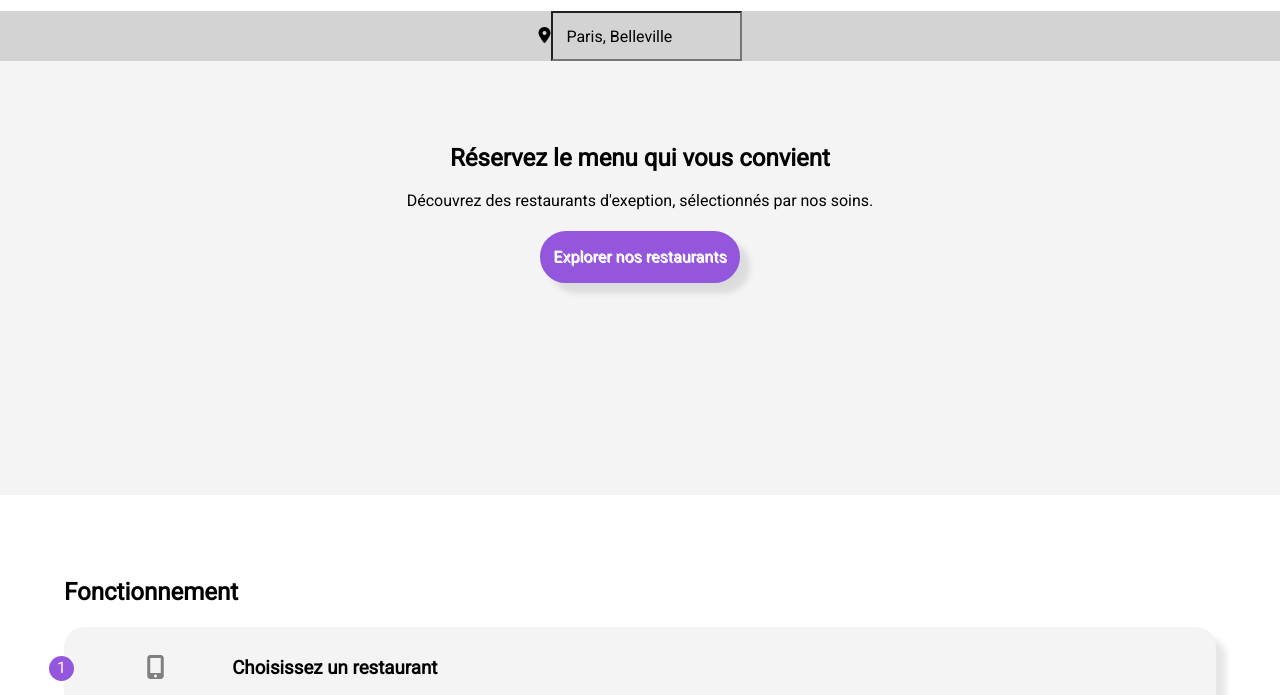
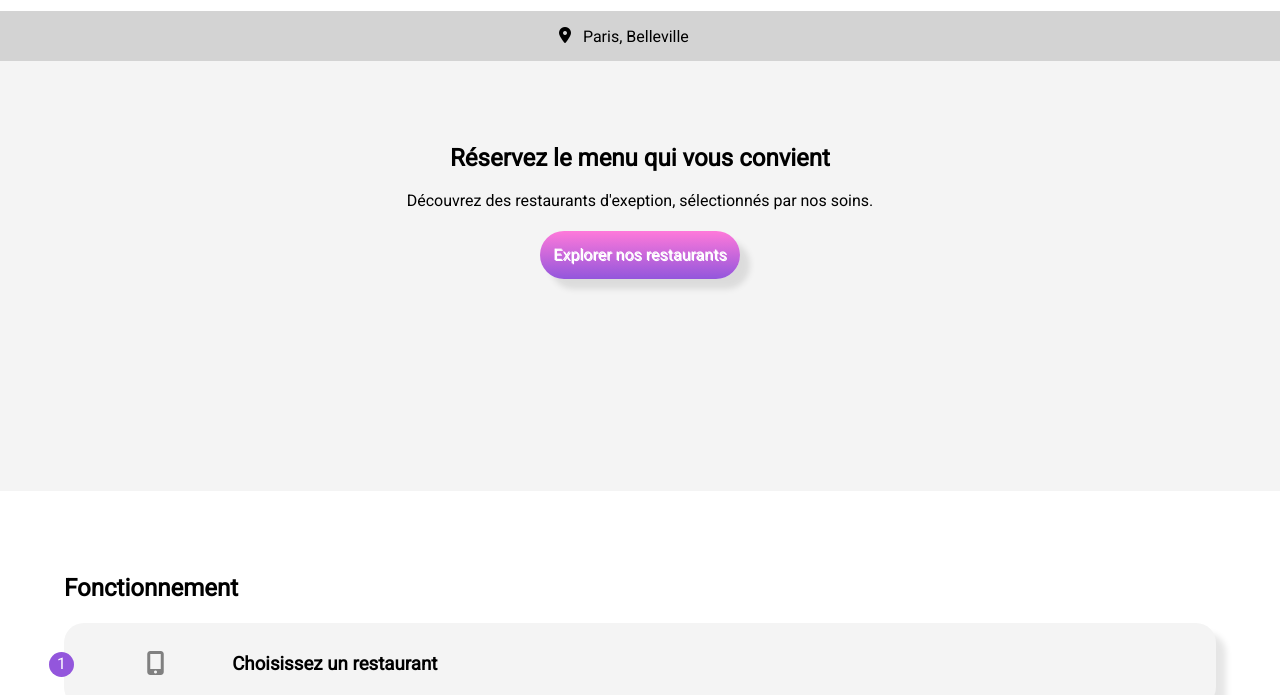
Before and after one commit to tbonnefille/P3_code, a website: page html/index.html in a window 1280 px wide. Shown: the part 103-798 px from the top of the page. Drawn offline with Linux system fonts and the light colour scheme; a web font is replaced by a local one.

Commit message:
correction .btn

```diff
--- a/html/index.html
+++ b/html/index.html
@@ -25,7 +25,7 @@
                 <div id="posico">
                     <label for="input-txt"><i class="fas fa-map-marker-alt"></i></label>
                 </div>
-                <div>
+                <div id="input-box">
                     <input id="input-txt" type="text" name="destination" placeholder="entrez votre destination"
                         value="   Paris, Belleville">
                 </div>
--- a/sass/components/_buttons.scss
+++ b/sass/components/_buttons.scss
@@ -18,16 +18,17 @@
     box-shadow: 10px 10px 6px 0px rgba(0,0,0,0.1);
     padding: 15px 10px;
     border-radius: 30px;
-    border: 2px solid #9356DC;
     background-color: #9356DC;
-
+    background: linear-gradient(#FF79DA,#9356DC);
     text-align: center;
     justify-content: center;
 
     &:hover{
 
-        background-color: lighten($color: #9356DC, $amount: 5);
-        box-shadow: 10px 10px 6px 0px rgba(0,0,0,0.3);
+    box-shadow: 10px 10px 6px 0px rgba(0,0,0,0.3);
+    filter: brightness(1.1);
+
+
     }
 
 
--- a/sass/main.scss
+++ b/sass/main.scss
@@ -92,8 +92,15 @@ header{
 
 
 
-    background-color: lightgray;
+    background-color: lightgrey;
     height: 50px;
+
+
+
+
+
+
+
 }
 
 #posico {
@@ -102,13 +109,26 @@ header{
     flex-direction: column;
     justify-content: center;
     align-items: center;
+    padding-left: 50px;
 
 }
+
+input[type=text] {
+    width: 100%;
+    padding: 12px;
+    padding-left: 0px;
+
+
+    border: none;
+  }
+
 
 #input-txt {
 
     height: 50px;
-   background-color:lightgray;
+    width: 200px;
+   background-color:lightgrey;
+
 }
 
 
@@ -344,12 +364,12 @@ footer ul li {
         border-top-right-radius: 20px;
         position: relative;
         top: -50px;
-        border: #9356DC solid;
         display: flex;
         flex-direction: row;
         flex-wrap: nowrap;
         justify-content: space-evenly;
         align-items: center;
+        background-color: $grey;
 
     }
 
@@ -413,7 +433,7 @@ footer ul li {
 
   @keyframes slidein {
     from {
-      margin-left: 100%;
+      margin-left: -1%;
       width: 0%;
 
 
```
Also changed, not shown: css/style.css, 1 other file.
